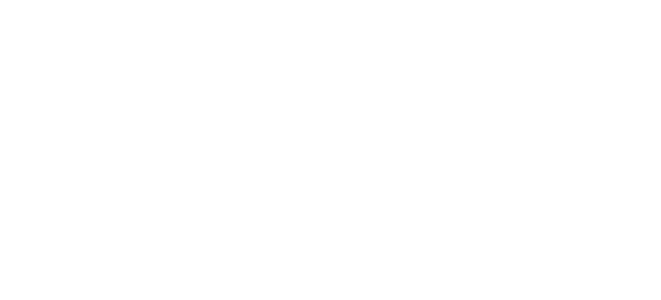
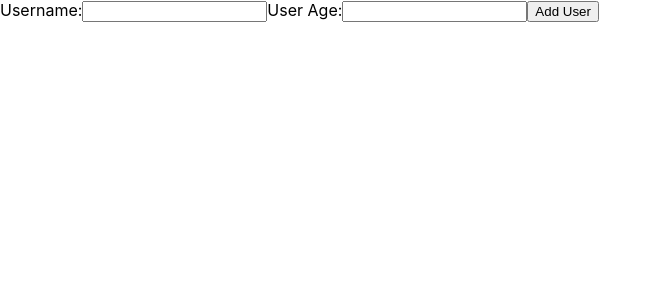
Before and after one commit to Bearpaw11/newuser, a React (Create React App) app: page / in a window 1280 px wide. Shown: the top 300 px of the page, without its empty margins (0-661 px from the left). Built offline with nearby package versions, Linux system fonts and the light colour scheme.

Commit message:
added Components folder, added NewUserInput.js with form for user input

```diff
--- a/src/App.css
+++ /dev/null
@@ -1,38 +0,0 @@
-.App {
-  text-align: center;
-}
-
-.App-logo {
-  height: 40vmin;
-  pointer-events: none;
-}
-
-@media (prefers-reduced-motion: no-preference) {
-  .App-logo {
-    animation: App-logo-spin infinite 20s linear;
-  }
-}
-
-.App-header {
-  background-color: #282c34;
-  min-height: 100vh;
-  display: flex;
-  flex-direction: column;
-  align-items: center;
-  justify-content: center;
-  font-size: calc(10px + 2vmin);
-  color: white;
-}
-
-.App-link {
-  color: #61dafb;
-}
-
-@keyframes App-logo-spin {
-  from {
-    transform: rotate(0deg);
-  }
-  to {
-    transform: rotate(360deg);
-  }
-}
--- a/src/App.js
+++ b/src/App.js
@@ -1,10 +1,9 @@
-import logo from './logo.svg';
-import './App.css';
+import NewUserInput from './Components/Users/NewUserInput'
 
 function App() {
   return (
     <div >
-
+      <NewUserInput></NewUserInput>
     </div>
   );
 }
--- /dev/null
+++ b/src/Components/Users/NewUserInput.js
@@ -0,0 +1,13 @@
+const NewUserInput = () => {
+  return (
+    <form>
+      <label>Username:</label>
+      <input type="text" name="name"/>
+      <label>User Age:</label>
+      <input type="number" name="name" />
+      <button type="submit" value="Submit">Add User</button>
+    </form>
+  )
+}
+
+export default NewUserInput;
```
Also changed, not shown: src/Components/NewUserButton.js (added).
